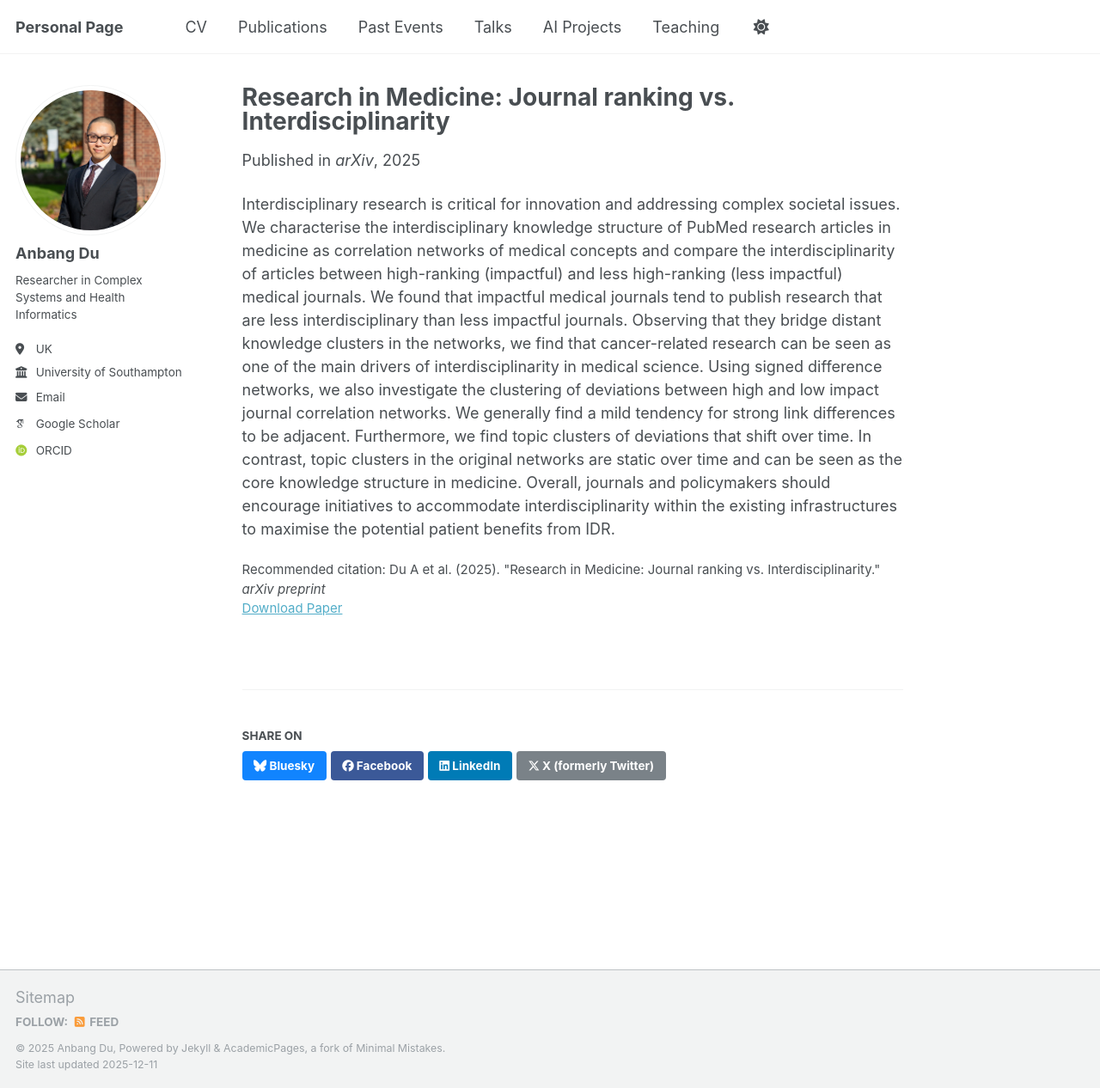
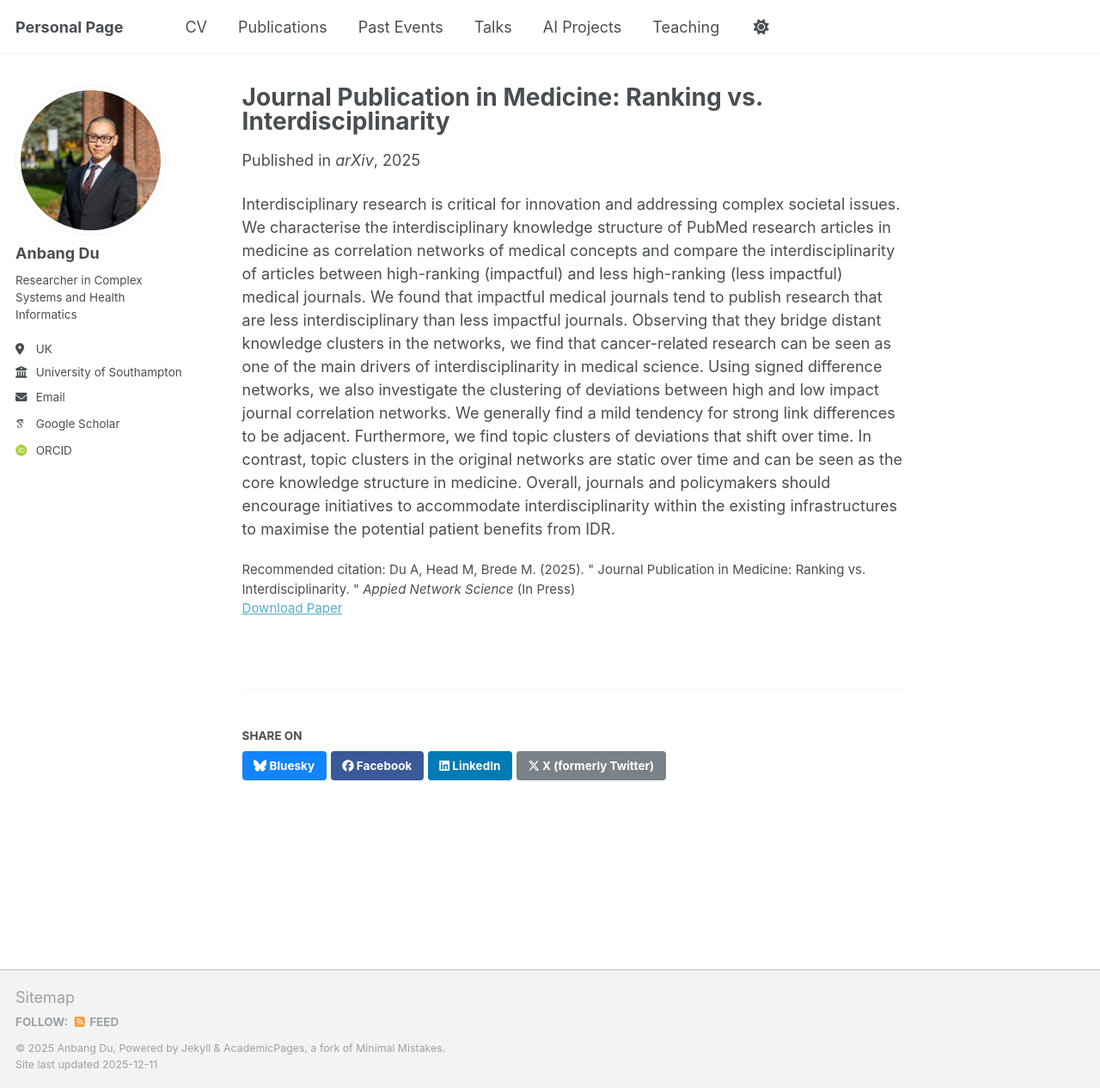
Before and after one commit to adamdu001/adamdu001.github.io, a Jekyll site: the page built from _publications/ans-2026.md, in a window 1280 px wide and 1266 px high. Shown: the whole window at 86% size. Built offline with Jekyll 4.4.1, drawn with Linux system fonts in a browser that asks for light colours; some web fonts are replaced; a script that is not in the unit is left out.

Commit message:
ans accepted

```diff
--- a/_publications/ans-2026.md
+++ b/_publications/ans-2026.md
@@ -1,14 +1,14 @@
 ---
-title: "Research in Medicine: Journal ranking vs. Interdisciplinarity"
+title: "Journal Publication in Medicine: Ranking vs. Interdisciplinarity"
 collection: publications
 category: manuscripts
 permalink: /publication/ans-2026
 excerpt: ''
-date: 2025-09-30
+date: 2025-12-11
 venue: 'arXiv'
 # slidesurl: 'http://academicpages.github.io/files/slides2.pdf'
 paperurl: 'https://arxiv.org/abs/2509.24994'
-citation: 'Du A et al. (2025). &quot;Research in Medicine: Journal ranking vs. Interdisciplinarity.&quot; <i>arXiv preprint</i>'
+citation: 'Du A, Head M, Brede M. (2025). &quot; Journal Publication in Medicine: Ranking vs. Interdisciplinarity. &quot; <i>Appied Network Science</i> (In Press)'
 ---
 
 Interdisciplinary research is critical for innovation and addressing complex societal issues. We characterise the interdisciplinary knowledge structure of PubMed research articles in medicine as correlation networks of medical concepts and compare the interdisciplinarity of articles between high-ranking (impactful) and less high-ranking (less impactful) medical journals. We found that impactful medical journals tend to publish research that are less interdisciplinary than less impactful journals. Observing that they bridge distant knowledge clusters in the networks, we find that cancer-related research can be seen as one of the main drivers of interdisciplinarity in medical science. Using signed difference networks, we also investigate the clustering of deviations between high and low impact journal correlation networks. We generally find a mild tendency for strong link differences to be adjacent. Furthermore, we find topic clusters of deviations that shift over time. In contrast, topic clusters in the original networks are static over time and can be seen as the core knowledge structure in medicine. Overall, journals and policymakers should encourage initiatives to accommodate interdisciplinarity within the existing infrastructures to maximise the potential patient benefits from IDR.
```
Also changed, not shown: _pages/about.md (+1 -1 lines).
